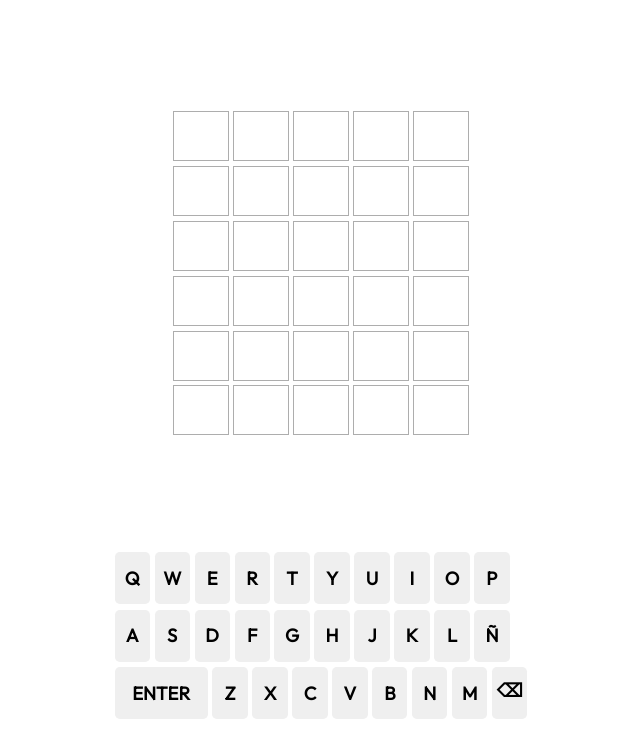
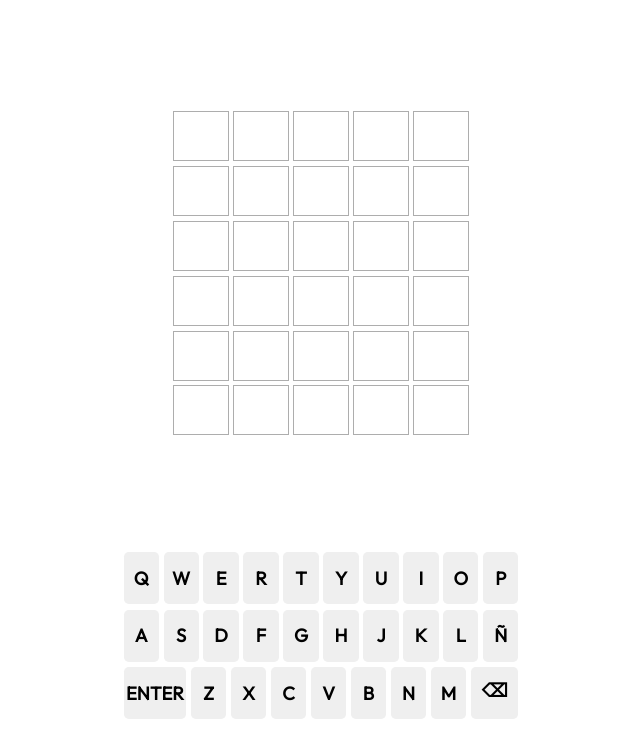
Before and after one commit to XarxatecJano/wordle-refactor, a website: page public/index.html in a window 1280 px wide. Shown: the part 71-801 px from the top of the page, without its empty margins (319-959 px from the left). Drawn offline with Linux system fonts and the light colour scheme; files whose address does not match are found by name.

Commit message:
fix: width ENTER key

```diff
--- a/public/style/style.css
+++ b/public/style/style.css
@@ -96,8 +96,8 @@ h1 {
     padding-top: .75rem;
 }
 .k-enter {
-    min-width: fit-content;
-
+    /* min-width: fit-content; */
+    flex-basis: content;
 }
 
 .cell-orange {
```
